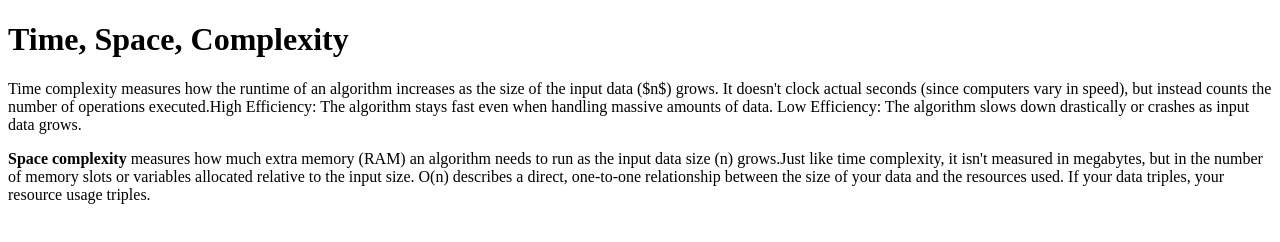
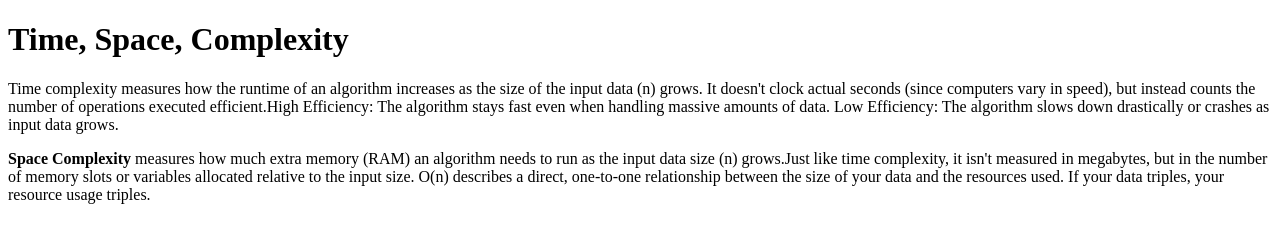
Before and after one commit to acciojob/time-and-space-complexity-rachelstephi, a website: page main.html in a window 1280 px wide. Drawn offline with Linux system fonts and the light colour scheme.

Commit message:
created a submission

```diff
--- a/main.html
+++ b/main.html
@@ -8,9 +8,9 @@
 
 <body>
 	<h1>Time, Space, Complexity</h1>
-	<p>Time complexity measures how the runtime of an algorithm increases as the size of the input data ($n$) grows. It doesn't clock actual seconds (since computers vary in speed), but instead counts the number of operations executed.High Efficiency: The algorithm stays fast even when handling massive amounts of data.
+	<p>Time complexity measures how the runtime of an algorithm increases as the size of the input data (n) grows. It doesn't clock actual seconds (since computers vary in speed), but instead counts the number of operations executed efficient.High Efficiency: The algorithm stays fast even when handling massive amounts of data.
 Low Efficiency: The algorithm slows down drastically or crashes as input data grows.</p>
-	<p><b>Space complexity</b> measures how much extra memory (RAM) an algorithm needs to run as the input data size (n) grows.Just like time complexity, it isn't measured in megabytes, but in the number of memory slots or variables allocated relative to the input size. O(n) describes a direct, one-to-one relationship between the size of your data and the resources used. If your data triples, your resource usage triples.</p>
+	<p><b>Space Complexity</b> measures how much extra memory (RAM) an algorithm needs to run as the input data size (n) grows.Just like time complexity, it isn't measured in megabytes, but in the number of memory slots or variables allocated relative to the input size. O(n) describes a direct, one-to-one relationship between the size of your data and the resources used. If your data triples, your resource usage triples.</p>
     <script type="text/javascript" src="./script.js">
 </script>
 
```
